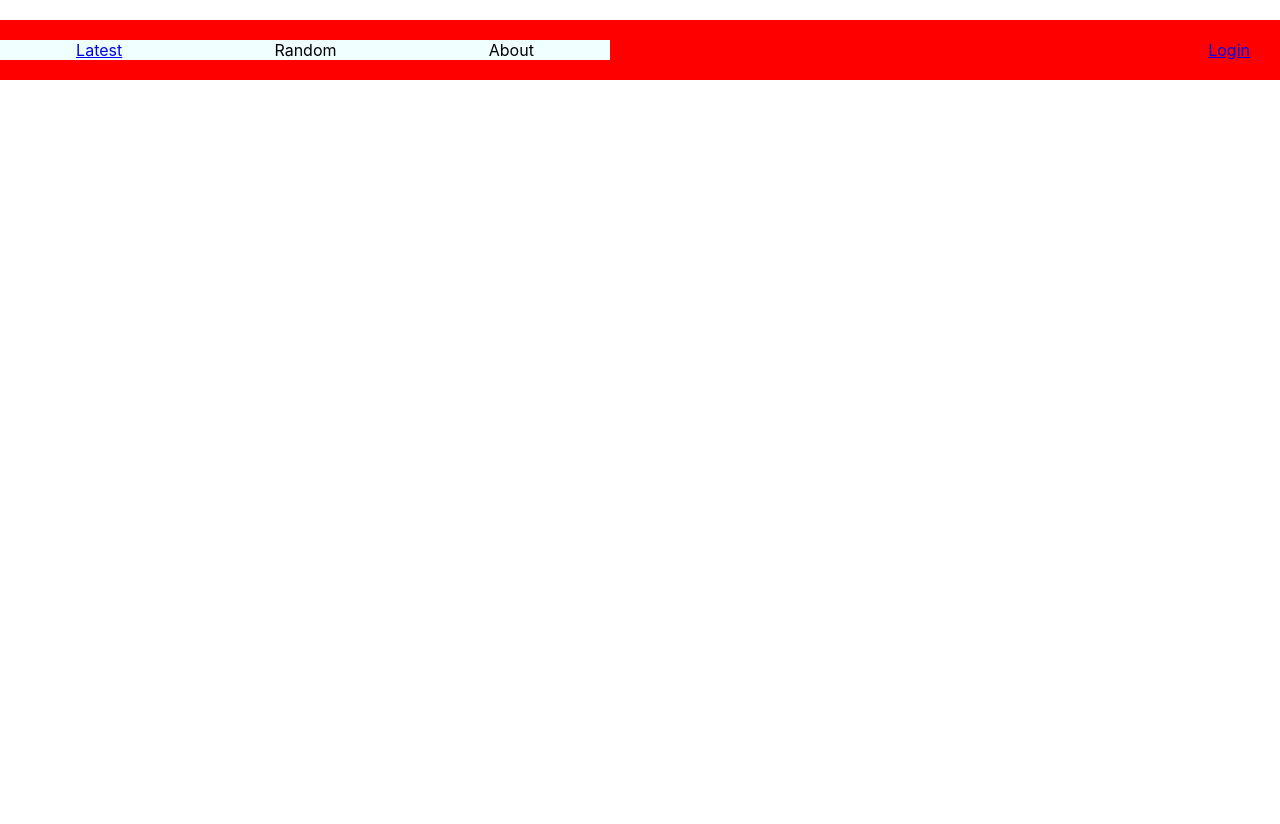
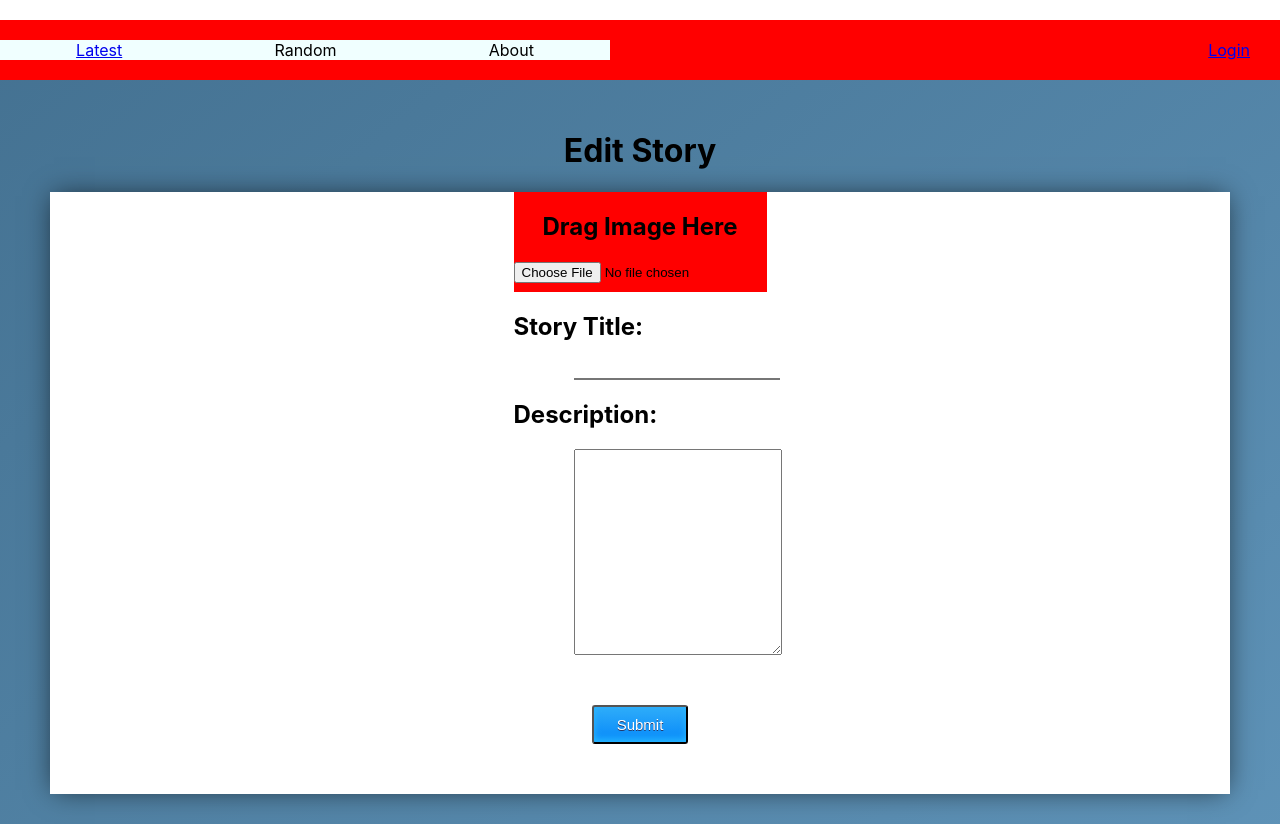
Before and after one commit to conorGar/storyStarFrontEnd, a React (Create React App) app: page /story/update/1 in a window 1280 px wide. Before the commit the page ends 800 px from the top, so only its background shows below. Built offline with nearby package versions, Linux system fonts and the light colour scheme; no server answers.

Commit message:
chapter screen shows pages

```diff
--- a/src/App.js
+++ b/src/App.js
@@ -1,7 +1,11 @@
 import React from 'react';
 import HomePage from './screens/HomePage/HomePage'
 import Dashboard from './screens/Dashboard/Dashboard'
+import StoryDashboard from './screens/StoryDashboard/StoryDashboard'
+import ChapterPage from './screens/ChapterPage/ChapterPage'
+import EditStory from './screens/EditStory/EditStory'
 import { Route, Link, Redirect } from 'react-router-dom'
+import UploadStory from './screens/UploadStory/UploadStory'
 import SignUpForm from './screens/SignUpForm/SignUpForm'
 import LoginForm from './screens/LoginForm/LoginForm'
 import { login, signUp, getProfile } from './services/apiService'
@@ -100,6 +104,32 @@ class App extends React.Component {
           />
 
 
+          <Route
+            exact
+            path="/story/:id"
+            render={props => <StoryDashboard {...props}/>}
+          />
+
+          <Route
+            exact
+            path="/chapter/story/:id"
+            render={props => <ChapterPage {...props}/>}
+          />
+          <Route
+            exact
+            path="/story/upload/user/:id"
+            component={UploadStory}
+          />
+          <Route
+            exact
+            path="/story/update/:id"
+            render={props => (
+              <EditStory {...props} isSignedIn={isSignedIn} />
+            )}
+
+          />
+
+
              <LoginForm
                 handleLogin={this.loginUser}
                 currentClass={this.state.showLoginForm}
--- a/src/screens/ChapterPage/ChapterPage.js
+++ b/src/screens/ChapterPage/ChapterPage.js
@@ -1,12 +1,59 @@
 import React from 'react'
 import './ChapterPage.css'
+import { apiCall } from '../../services/apiService'
+import { Link } from 'react-router-dom'
 
-function ChapterPage(){
-    return(
-        <div className='chapter-page-contianer'>
+class ChapterPage extends React.Component{
+    constructor(props) {
+        super(props);
+        this.state = {
+            name: '',
+            contents: []
 
-        </div>
-    )
+        };
+    }
+
+
+    componentDidMount = () => {
+
+        this.fetchChapterPages()
+
+    }
+
+
+    fetchChapterPages = async () => {
+        let id = this.props.match.params.id
+        const response = await apiCall.get(`chapter/story/${id}`)
+
+        this.setState({
+          name: response.data.name,
+          contents: response.data.contents
+        })
+      }
+
+
+
+    renderPages = () => {
+        const { contents } = this.state
+        console.log(this.state.chapters)
+        return contents.map(content => {
+          return (
+            <div key={content.id} className="content-page">
+                <img alt="content page" src={content.content_link} />
+            </div>
+          )
+        })
+      }
+
+
+
+    render(){
+        return(
+            <div className='chapter-page-contianer'>
+                {this.renderPages()}
+            </div>
+        )
+    }
 }
 
 export default ChapterPage;
--- a/src/screens/Dashboard/Dashboard.js
+++ b/src/screens/Dashboard/Dashboard.js
@@ -45,7 +45,7 @@ class Dashboard extends React.Component{
           return (
             <div key={project.id} className="user-project">
               <div className='project-header'>
-                {/* <Link to={`/story/update/${project.id}`}><button>Edit</button></Link> */}
+                <Link to={`/story/update/${project.id}`}><button>Edit</button></Link>
                 <h3>{project.name}</h3>
                 <button onClick={() => this.deleteProject(project.id)}>Delete</button>
               </div>
@@ -69,7 +69,7 @@ class Dashboard extends React.Component{
             <div>
                 <h1>Dashboard</h1>
                     <Link
-                    to={`/project/upload/user/${localStorage.getItem('userId')}`}
+                    to={`/story/upload/user/${localStorage.getItem('userId')}`}
                     className="links"
                     >
                     <div>Upload Story</div>
--- a/src/screens/EditStory/EditStory.js
+++ b/src/screens/EditStory/EditStory.js
@@ -0,0 +1,115 @@
+import React from 'react'
+import { apiCall } from '../../services/apiService'
+import S3FileUpload from 'react-s3';
+import { AwsConfig } from '../../services/AwsConfig'
+
+import './EditStory.css'
+
+class UploadStory extends React.Component {
+    constructor(props) {
+        super(props);
+
+        this.state = {
+            type: '',
+            name: '',
+            description: '',
+            imgUrl: '',
+            username: ''
+        }
+    }
+
+
+    //Fill the text forms with what is already in the project by default
+    componentDidMount = async () => {
+        let id = this.props.match.params.id
+        const thisProj = await apiCall.get(`story/${id}`)
+        const { name, description, imgUrl} = thisProj.data;
+        this.setState({
+            name: name,
+            description: description,
+            imgUrl: imgUrl
+        })
+    }
+
+
+    handleImageUpload = async (evt) => {
+        await S3FileUpload.uploadFile(evt.target.files[0], AwsConfig)
+            .then((data) => {
+                this.setState({
+                    imgUrl: data.location
+                })
+                console.log("Upload success at:" + data.location);
+            }).catch((err) => {
+                alert(err);
+            })
+    }
+
+    handleProjectSubmit = async (e) => {
+        e.preventDefault();
+        const { name, description, username, imgUrl } = this.state
+        const id = this.props.match.params.id;
+        console.log("Handle project submit activate")
+        try {
+            await apiCall.put(`story/${id}`, { name, description, imgUrl, username,  })
+
+            await this.props.history.push('/')
+        }
+        catch (error) {
+            throw error
+        }
+    }
+
+    handleTextInput = async (evt) => {
+        const { name, value } = evt.target
+        this.setState({
+            [name]: value
+        })
+    }
+
+    render() {
+        return (
+            <div className="upload-project-container">
+                <h1>Edit Story</h1>
+                <div className="form-container">
+                    <form className="project-submit-form" onSubmit={this.handleProjectSubmit}>
+                        <div className="upload-image-container">
+                            <h2>Drag Image Here</h2>
+                            <input
+                                name="uploadedImage"
+                                type="file"
+                                onChange={this.handleImageUpload}
+                            />
+                        </div>
+                        <div className="text-info-container">
+                            <div className="input-title-container">
+                                <h2>Story Title:</h2>
+                                <input
+                                    type='text'
+                                    name='name'
+                                    onChange={this.handleTextInput}
+                                    className="title-input-form"
+                                    value={this.state.name}
+                                />
+                            </div>
+                            <div className="input-description-container">
+                                <h2>Description:</h2>
+                                <textarea
+                                    type='text'
+                                    name='description'
+                                    className='description-input'
+                                    onChange={this.handleTextInput}
+                                    value={this.state.description}
+                                />
+                            </div>
+
+
+                        </div>
+                        <button className="submit-button">Submit</button>
+                    </form>
+                </div>
+            </div>
+        )
+    }
+}
+
+export default UploadStory;
--- a/src/screens/UploadStory/UploadStory.js
+++ b/src/screens/UploadStory/UploadStory.js
@@ -1,7 +1,7 @@
 import React from 'react'
-import { apiCall } from '../../../services/apiService'
+import { apiCall } from '../../services/apiService'
 import S3FileUpload from 'react-s3';
-import { AwsConfig } from '../../../services/AwsConfig'
+import { AwsConfig } from '../../services/AwsConfig'
 
 import './UploadStory.css'
 
@@ -31,11 +31,11 @@ class UploadStory extends React.Component {
 
     handleProjectSubmit = async (e) => {
         e.preventDefault();
-        const { name, description, skills, username, imgUrl, link } = this.state
+        const { name, description, username, imgUrl } = this.state
         const id = this.props.match.params.id;
         console.log("Handle project submit activate")
         try {
-            await apiCall.post(`story/create/user/${id}`, { name, description, skills, imgUrl, username, link })
+            await apiCall.post(`story/create/user/${id}`, { name, description, imgUrl, username })
             await this.props.history.push('/')
         }
         catch (error) {
@@ -86,16 +86,7 @@ class UploadStory extends React.Component {
                                 />
                             </div>
 
-                            <div className="input-container">
-                                <label htmlFor='username'>Other Users</label>
-                                <input
-                                    type='text'
-                                    name='username'
-                                    onChange={this.handleTextInput}
-                                    value={this.state.username}
-                                    placeholder="Example: dgrosh123, jkim3360, etc."
-                                />
-                            </div>
+
                         </div>
                         <button className="submit-button">Submit</button>
                     </form>
```
Also changed, not shown: src/screens/StoryDashboard/StoryDashboard.js (+30 -11 lines).
